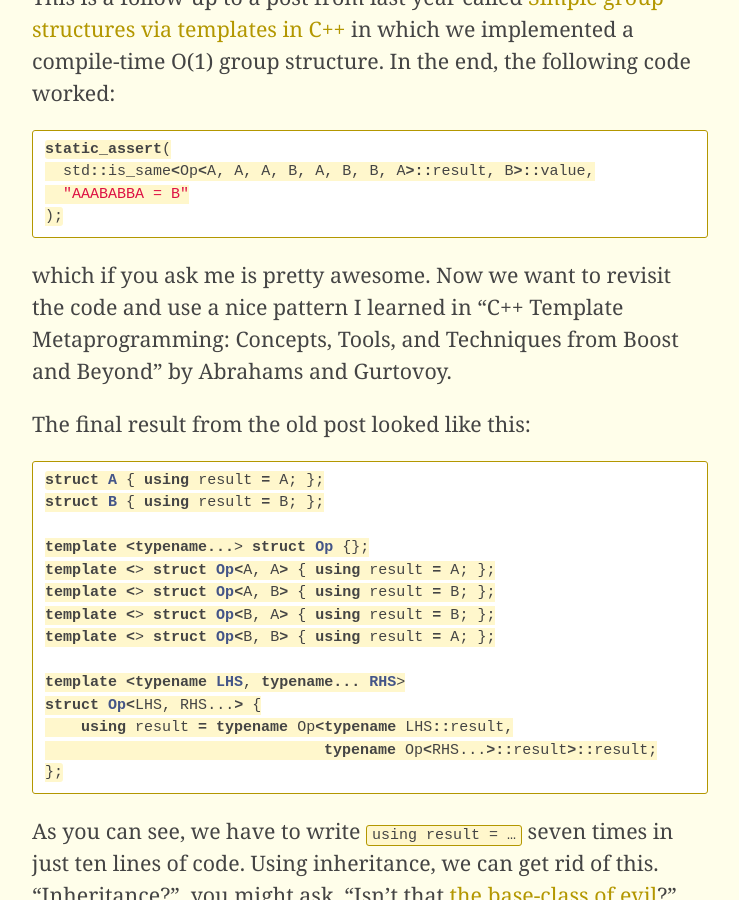
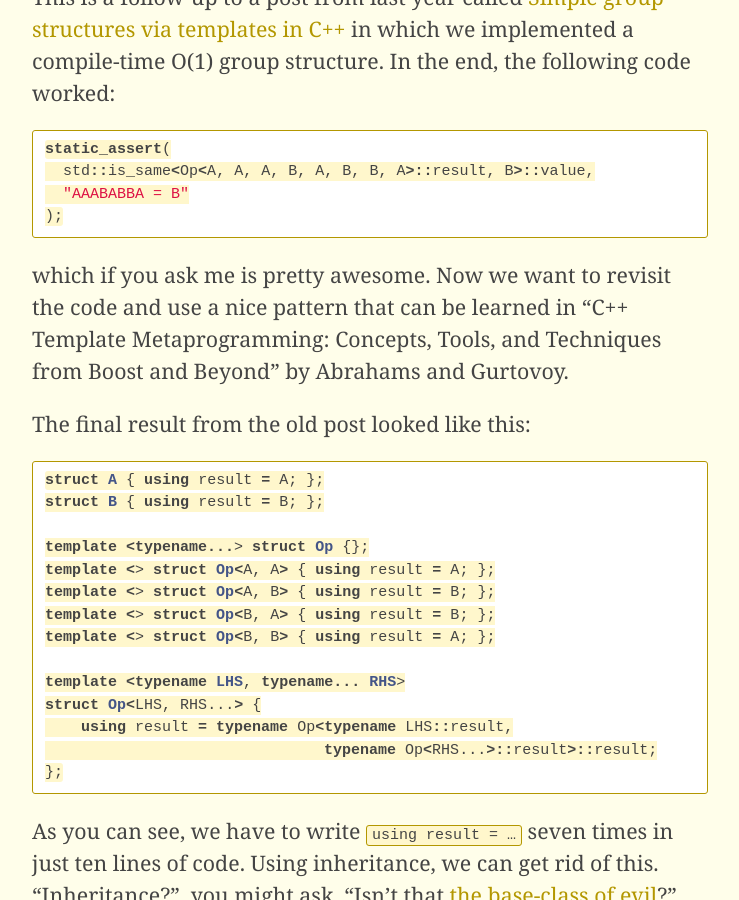
Before and after one commit to kdungs/dun.gs, a Jekyll site: the page built from _posts/2016-02-08-groups-templates-refined.md, in a window 1280 px wide and 900 px high, scrolled down 377 px. Shown: the whole window, without its empty margins (270-1009 px from the left). Built offline with Jekyll 4.4.1, drawn with Linux system fonts in a browser that asks for light colours; Markdown is read by kramdown in place of the engine named in the settings.

Commit message:
Wording.

````diff
--- a/_posts/2016-02-08-groups-templates-refined.md
+++ b/_posts/2016-02-08-groups-templates-refined.md
@@ -20,8 +20,8 @@ static_assert(
 ```
 
 which if you ask me is pretty awesome. Now we want to revisit the code and use
-a nice pattern I learned in “C++ Template Metaprogramming: Concepts, Tools, and
-Techniques from Boost and Beyond” by Abrahams and Gurtovoy.
+a nice pattern that can be learned in “C++ Template Metaprogramming: Concepts,
+Tools, and Techniques from Boost and Beyond” by Abrahams and Gurtovoy.
 
 The final result from the old post looked like this:
 
````
